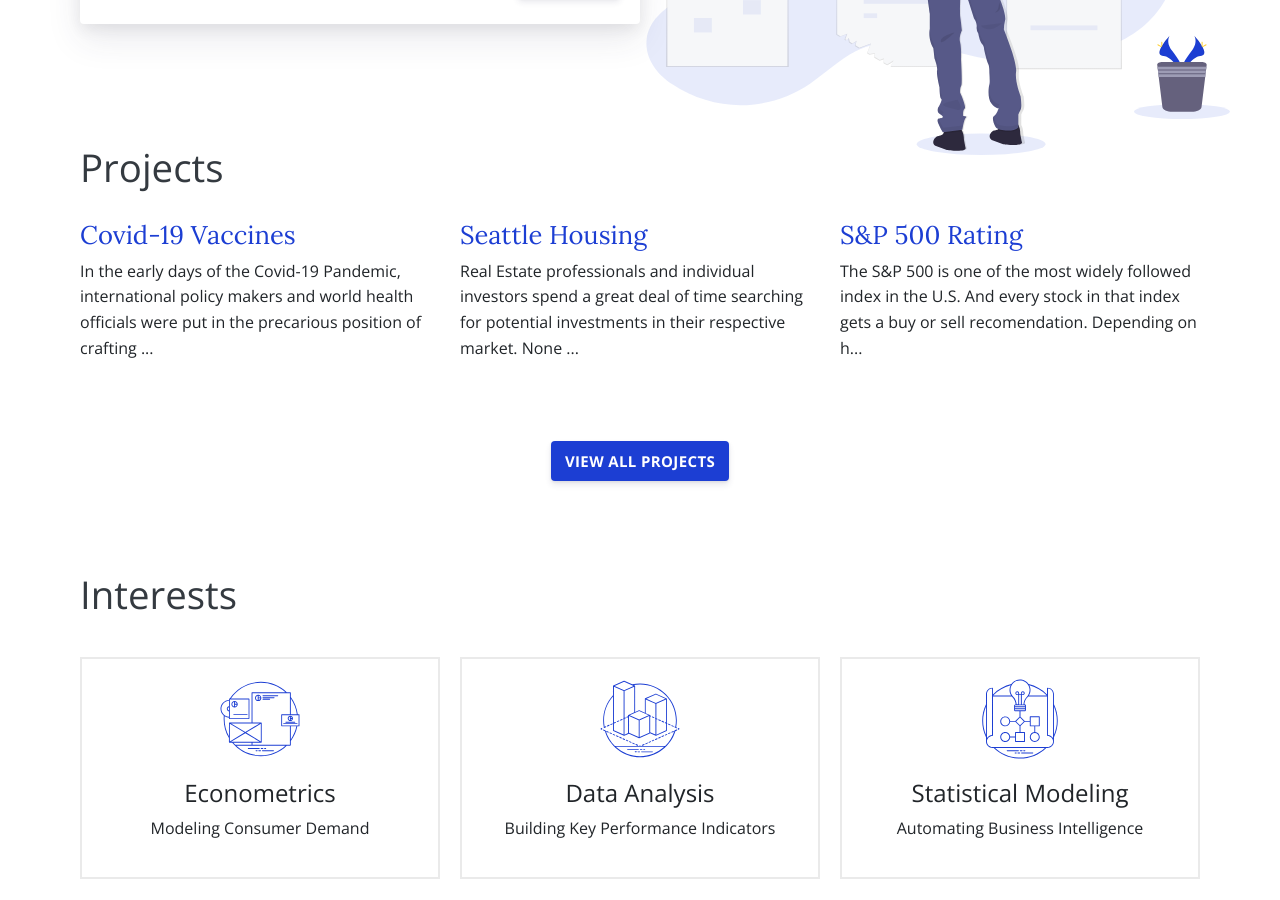
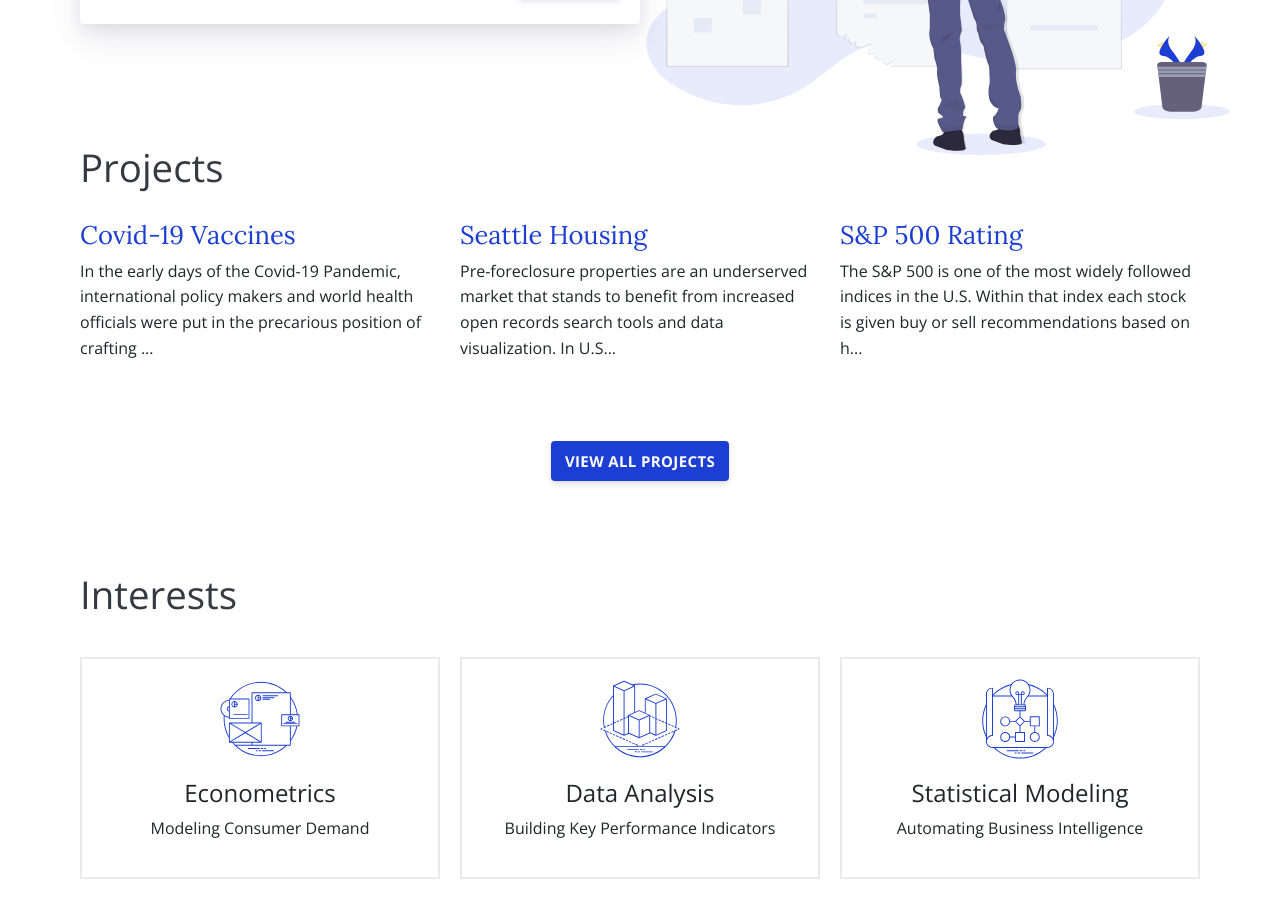
Before and after one commit to robertgenetti/robertgenetti.github.io, a Jekyll site: the page built from index.html, in a window 1280 px wide and 900 px high, scrolled down 388 px. Built offline with Jekyll 4.4.1, drawn with Linux system fonts in a browser that asks for light colours; some of the changed lines change nothing that is shown.

Commit message:
update projects

```diff
--- a/_projects/seattlehousing.md
+++ b/_projects/seattlehousing.md
@@ -5,15 +5,15 @@
 link: "https://public.tableau.com/views/Book2_16641659196370/Dashboard1?:language=en-US&publish=yes&:display_count=n&:origin=viz_share_link"
 ---
 
-Real Estate professionals and individual investors spend a great deal of time searching for potential investments in their respective market. None more so than the underserved pre-foreclosure market. The question I'd like to ask is _how might this market benefit from lower barriers to market information?_
+Pre-foreclosure properties are an underserved market that stands to benefit from increased open records search tools and data visualization. In U.S. states like Washington, public records are freely available online - further opening the door to timely analysis and quick visual real-time tools. The question is _how might this new open data feature in King county Washington benefit from lower barriers and increased access to market information?_
 
 ### Problem
 
-In the pre-foreclosure property market is an area of the real estate market that is underserved. The need lies in the ablility of investors to quickly find and engage with property owners to seek out favorable terms - potentially arriving at a deal.
+The pre-foreclosure property market is an area of the real estate investment community that can benefit from having tools availble to view in real time active investment opportunities. Without tools to meet the growing demand for modernization of this market and open data standard it will remain an undeveloped , unrealized value in the real estate market.
 
 ### Solution
 
-My initial thoughts when starting this project focused on increasing the usefullness of the data already provided by the King County Records office. The solution would be to collect the data by merging it complimentary data and build into a useful visualization and or search tool.
+This project focused on increasing the utilization of open data provided by King County Records online resource. By collecting and merging data relevant to our utilization purposes, we can build a dashboard using modern search methods that display real-time prospects to engage with investors and property owners alike.
 
 <div class="col-12 text-center">
     <a href="{{page.link}}" class="button button-primary mt-2 mb-6" style="text-decoration:none;" target="_blank">View Dashboard</a>
@@ -31,7 +31,7 @@
 
 ### Define
 
-When market clearing mechanisms are allowed to function efficiently those market participants are better off for it. By providing investors the advantage of clear insight into the market their function in the market can lead to less time property owners spend in pre-foreclosure process.
+When market clearing mechanisms are allowed to function efficiently those markets perform optimally. By providing investors a clear view into the pre-foreclosure market, search costs can be greatly minimized and time more appropriately spent on researching and engaging with distressed property owners.
 <div class="mb-3"></div>
 
 ### Plan
@@ -102,7 +102,7 @@
 ### Conclusion
 <div class="row justify-content-start">
 <div class="col-6">
-<p>The improvement to market information accessability has a net benefit to the real estate investment community. Tools for gathering information and presenting it in a way that can be used directly already exist. However this dashboard is focused on the underserved pre-foreclosure market, which can benefit from the addition of lower barriers to market information. </p>
+<p>This dashboard is a proof of concept that when applied effectively, online data records can be a great benefit to the modernization of out-dated tools to aid in more efficient market clearing. King County being the example has given the opportunity to develop tools that investors can utilizes in their search for pre-foreclosure property. The dashboard features a map, list and graph that give investors context and insight into this segment of the market. Also featured is a useful invetment forcasting tool that aids in the research phase of investing.</p>
 <p>Future plans include expanding the map features so that when a user clicks on a property link it sends then to a detail page with more information. Another improvement would be to integrate the program into an app or website to be used as a service or online reference.</p>
 
 <div class="col-12 text-center">
--- a/_projects/sp500rating.md
+++ b/_projects/sp500rating.md
@@ -5,15 +5,15 @@
 link: "https://public.tableau.com/views/Book3_16649292527140/screener?:language=en-US&publish=yes&:display_count=n&:origin=viz_share_link"
 ---
 
- The S&P 500 is one of the most widely followed index in the U.S. And every stock in that index gets a buy or sell recomendation. Depending on how much a stock is followed determines how much attention is given in the form of analysis and recommendations. _What benefits can be gained by having a self-hosted stock analysis tool that can give buy or sell recommendations with every earnings release?_
+ The S&P 500 is one of the most widely followed indices in the U.S. Within that index each stock is given buy or sell recommendations based on how much that stock is folowed by analysts. For this reason some stocks, though included in the S&P 500 may not get a frequent update on its recommendation rating. I wan to know _what benefits can be gained by having a regression driven stock analysis tool that provided buy or sell recommendations on demand and is updated with every earnings release no matter the popularity of the stock?_
 
 ### Problem
 
-Buy or sell recommendations are issued with every quarterly earnings and by different investment institutions. However that schedule is not always the same with every stock. Stocks can get very little analysis and suffer by having few buy or sell recommendations issued.
+Buy or sell recommendations are issued by investment firms on an irregluar schedule. Depending on how popular the stock, a recommendation may be more or less fequent, leaving some investors with little guidence when deciding to update an invetment position.
 
 ### Solution
 
-A self-hosted stock analysis tool can, with the use of statistical modeling, issue buy or sell recommendations to all stocks at every new earning release.
+A regression driven stock analysis tool can be more available to the average investor on a regular schedule when issuing buy or sell recommendations. The benefit is having some way to update a investment position no matter the level of activity coming from the investment firm analysis.
 
 <div class="col-12 text-center">
     <a href="{{page.link}}" class="button button-primary mt-2 mb-6" style="text-decoration:none;" target="_blank">View Dashboard</a>
@@ -31,7 +31,7 @@
 
 ### Define
 
-A dashboard that can be modified and updated is more flexible and responsive than a third party tool or recommendation system.
+A multi-paged dashboard that can be used suppliment investment analysis using both exploratory analysis and regression modeling will be of great benefit to individual investors. Such a dashboard will feature financial reporting with common metrics, filtering, historical graphs, and up-to-date recommendatons.
 <div class="mb-3"></div>
 
 ### Plan
@@ -105,7 +105,7 @@
 <div class="row justify-content-start">
 <div class="col-6">
 
-<p>A dashboard is no substitute for meaningful stock analysis done by professionals. However, there is value in having a self-hosted analysis dashboard. This stock anlaysis tool is both flexibility easy to use. The regression model included allows for responsive recommendation updates and customizable key performance measures. </p>
+<p>This dashboard is a combination of key performance measures, financial statement analysis, and recommendation system. Beginning on the first page, we see the entire list of companies include in the S&P 500. After filtering and selecting a target stock, the analysis continues through to the following pages. This is where we see financial statement analysis and common to each part, key performance measures with historical graphs.</p>
 <p>Future plans include adding more stocks beyond those listed in the S&P 500, a recommendation scale with the source of other institutions, and building out the competition section to show more measures relative to the target stock.</p>
 
 <div class="col-12 text-center">
```
